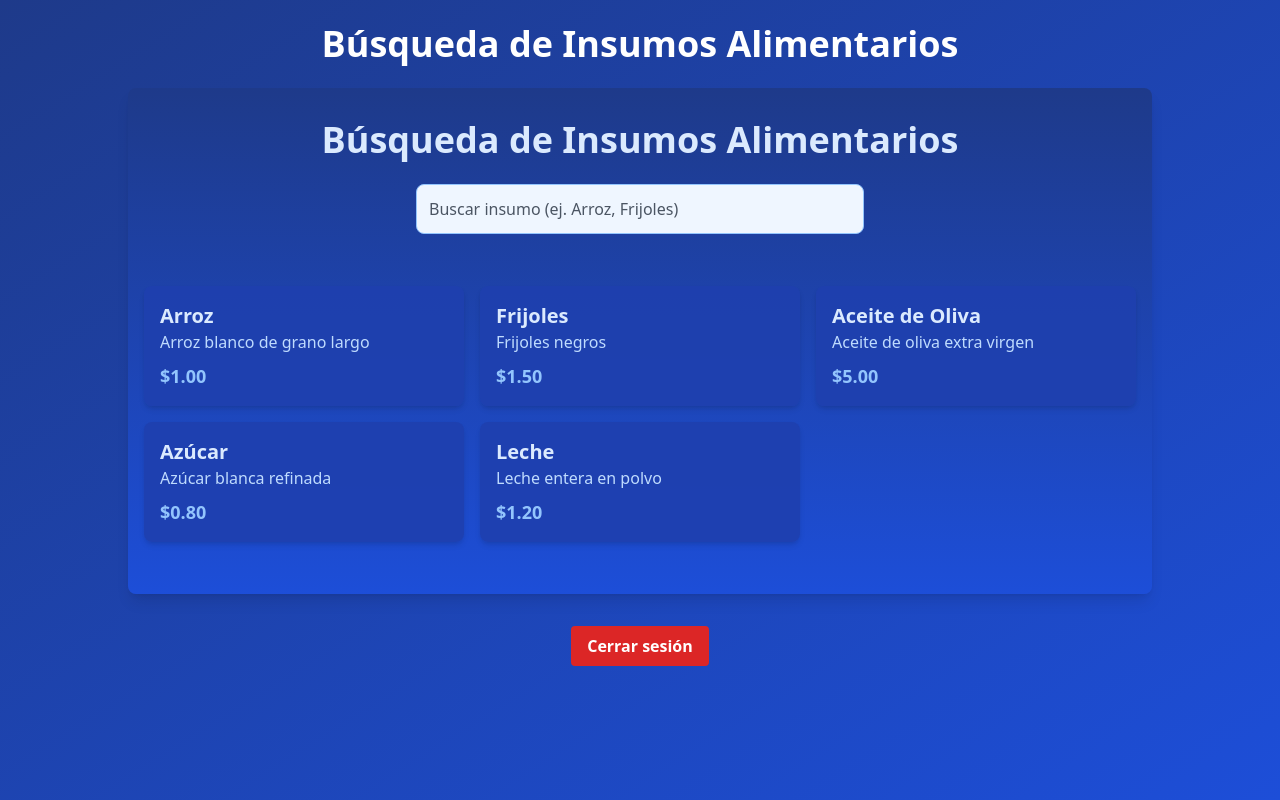
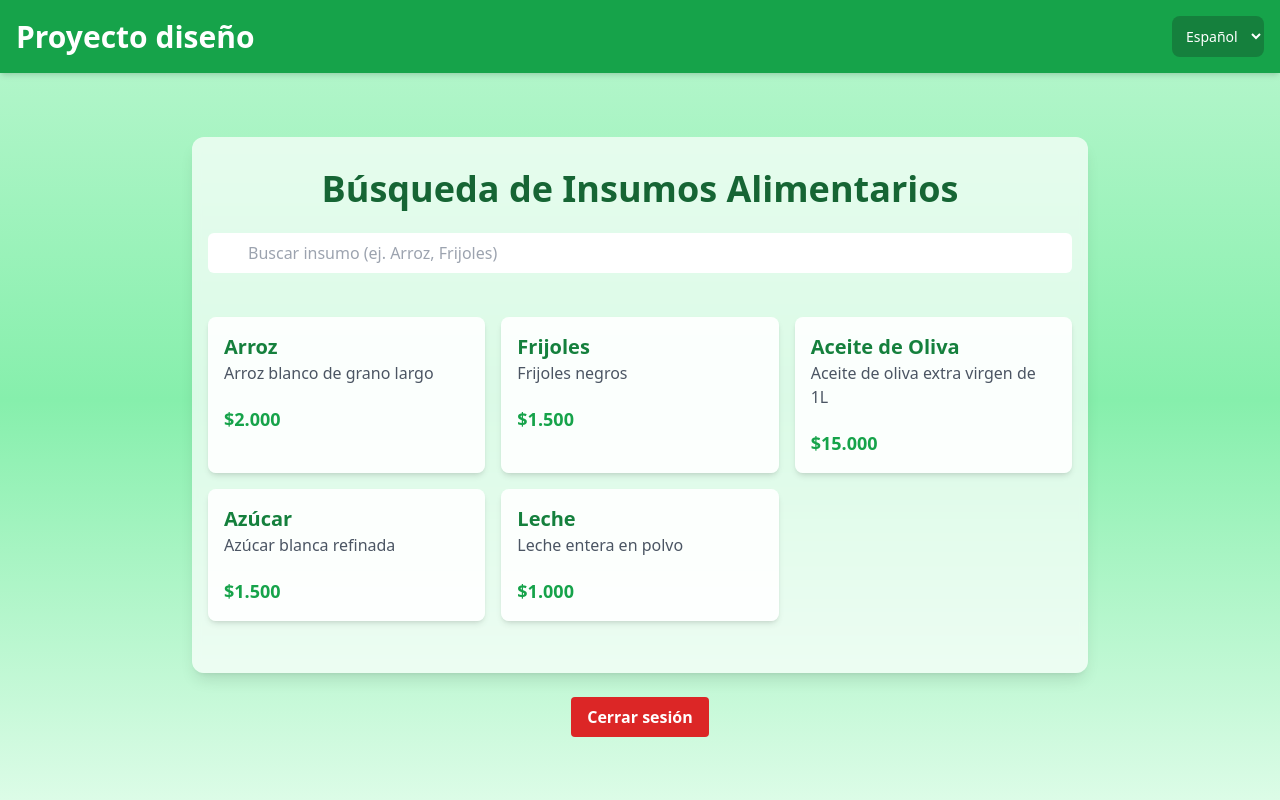
Before and after one commit to Mlastra02/ProyectoDiseno, a Next.js app: page / in a window 1280 px wide. Built offline with nearby package versions, Linux system fonts and the light colour scheme; sample sign-in values are in the browser's storage.

Commit message:
mejora en la UX

```diff
--- a/src/components/BusquedaInsumos.js
+++ b/src/components/BusquedaInsumos.js
@@ -1,5 +1,5 @@
 // src/components/BusquedaInsumos.js
-import { useState } from 'react';
+import { useState } from "react";
 
 const translations = {
   es: {
@@ -14,15 +14,40 @@ const translations = {
   },
 };
 
-export default function BusquedaInsumos({ language = 'es' }) {
-  const [searchTerm, setSearchTerm] = useState('');
+export default function BusquedaInsumos({ language = "es" }) {
+  const [searchTerm, setSearchTerm] = useState("");
   const [filteredItems, setFilteredItems] = useState([]);
   const [items] = useState([
-    { id: 1, name: "Arroz", price: "$1.00", description: "Arroz blanco de grano largo" },
-    { id: 2, name: "Frijoles", price: "$1.50", description: "Frijoles negros" },
-    { id: 3, name: "Aceite de Oliva", price: "$5.00", description: "Aceite de oliva extra virgen" },
-    { id: 4, name: "Azúcar", price: "$0.80", description: "Azúcar blanca refinada" },
-    { id: 5, name: "Leche", price: "$1.20", description: "Leche entera en polvo" },
+    {
+      id: 1,
+      name: "Arroz",
+      price: "$2.000",
+      description: "Arroz blanco de grano largo",
+    },
+    {
+      id: 2,
+      name: "Frijoles",
+      price: "$1.500",
+      description: "Frijoles negros",
+    },
+    {
+      id: 3,
+      name: "Aceite de Oliva",
+      price: "$15.000",
+      description: "Aceite de oliva extra virgen de 1L",
+    },
+    {
+      id: 4,
+      name: "Azúcar",
+      price: "$1.500",
+      description: "Azúcar blanca refinada",
+    },
+    {
+      id: 5,
+      name: "Leche",
+      price: "$1.000",
+      description: "Leche entera en polvo",
+    },
   ]);
 
   const t = translations[language];
@@ -31,37 +56,48 @@ export default function BusquedaInsumos({ language = 'es' }) {
     const query = event.target.value.toLowerCase();
     setSearchTerm(query);
     if (query) {
-      setFilteredItems(items.filter(item => item.name.toLowerCase().includes(query)));
+      setFilteredItems(
+        items.filter((item) => item.name.toLowerCase().includes(query))
+      );
     } else {
       setFilteredItems([]);
     }
   };
 
   return (
-    <section className="w-full max-w-5xl text-center py-8 px-4 bg-gradient-to-b from-blue-900 to-blue-700 text-white rounded-lg shadow-lg">
-      <h2 className="text-3xl md:text-4xl font-extrabold mb-6 text-blue-100">
+    <section className="w-full max-w-4xl p-8 px-4 text-center backdrop-blur-sm bg-white/70 rounded-xl shadow-lg">
+      <h2 className="text-3xl md:text-4xl font-bold mb-6 text-green-800">
         {t.title}
       </h2>
-      <div className="mb-8">
+      <div className="mb-6 relative">
         <input
           type="text"
           placeholder={t.placeholder}
           value={searchTerm}
           onChange={handleSearch}
-          className="w-full max-w-md p-3 border border-blue-300 bg-blue-50 text-gray-800 placeholder-gray-600 rounded-lg focus:outline-none focus:ring-2 focus:ring-blue-500"
+          className="pl-10 pr-4 py-2 w-full border-green-300 focus:border-green-500 focus:ring focus:ring-green-200 focus:ring-opacity-50 rounded-md"
         />
       </div>
       <div className="grid gap-4 grid-cols-1 sm:grid-cols-2 lg:grid-cols-3 py-5">
         {(filteredItems.length > 0 ? filteredItems : items).map((item) => (
-          <div key={item.id} className="p-4 bg-blue-800 bg-opacity-90 rounded-lg shadow-md text-left">
-            <h3 className="text-xl font-semibold text-blue-100">{item.name}</h3>
-            <p className="text-md text-blue-200">{item.description}</p>
-            <p className="text-lg font-bold text-blue-300 mt-2">{item.price}</p>
+          <div
+            key={item.id}
+            className="p-4 bg-white bg-opacity-90 rounded-lg shadow-md text-left hover:shadow-lg transition duration-300"
+          >
+            <h3 className="text-xl font-semibold text-green-700">
+              {item.name}
+            </h3>
+            <p className="text-md text-gray-600">{item.description}</p>
+            <p className="text-lg font-bold text-green-600 mt-5">
+              {item.price}
+            </p>
           </div>
         ))}
       </div>
       {filteredItems.length === 0 && searchTerm && (
-        <p className="text-md text-red-400 mt-4">{t.noResults} "{searchTerm}"</p>
+        <p className="text-md text-red-400 mt-4">
+          {t.noResults} "{searchTerm}"
+        </p>
       )}
     </section>
   );
--- a/src/pages/api/login.js
+++ b/src/pages/api/login.js
@@ -1,32 +1,38 @@
 // src/pages/api/login.js
-import bcrypt from 'bcrypt';
-import jwt from 'jsonwebtoken';
-import ExcelJS from 'exceljs';
-import path from 'path';
-import fs from 'fs';
+import bcrypt from "bcrypt";
+import jwt from "jsonwebtoken";
+import ExcelJS from "exceljs";
+import path from "path";
+import fs from "fs";
 
 export default async function handler(req, res) {
-  if (req.method !== 'POST') {
-    return res.status(405).json({ message: 'Método no permitido' });
+  if (req.method !== "POST") {
+    return res.status(405).json({ message: "Método no permitido" });
   }
 
   const { username, password } = req.body;
   if (!username || !password) {
-    return res.status(400).json({ message: 'Nombre de usuario y contraseña son requeridos' });
+    return res
+      .status(400)
+      .json({ message: "Nombre de usuario y contraseña son requeridos" });
   }
 
-  const filePath = path.resolve(process.cwd(), 'usuarios.xlsx');
+  const filePath = path.resolve(process.cwd(), "usuarios.xlsx");
   const workbook = new ExcelJS.Workbook();
 
   if (!fs.existsSync(filePath)) {
-    return res.status(404).json({ message: 'Base de datos de usuarios no encontrada' });
+    return res
+      .status(404)
+      .json({ message: "Base de datos de usuarios no encontrada" });
   }
 
   await workbook.xlsx.readFile(filePath);
-  const worksheet = workbook.getWorksheet('Usuarios');
+  const worksheet = workbook.getWorksheet("Usuarios");
 
   if (!worksheet) {
-    return res.status(404).json({ message: 'Hoja de cálculo "Usuarios" no encontrada en el archivo Excel' });
+    return res.status(404).json({
+      message: 'Hoja de cálculo "Usuarios" no encontrada en el archivo Excel',
+    });
   }
 
   let foundUser = null;
@@ -42,14 +48,18 @@ export default async function handler(req, res) {
   });
 
   if (!foundUser) {
-    return res.status(404).json({ message: 'Usuario no encontrado' });
+    return res.status(404).json({ message: "Usuario no encontrado" });
   }
 
   const isMatch = await bcrypt.compare(password, foundUser.passwordHash);
   if (!isMatch) {
-    return res.status(401).json({ message: 'Credenciales inválidas' });
+    return res.status(401).json({ message: "Credenciales inválidas" });
   }
 
-  const token = jwt.sign({ username: foundUser.username }, process.env.JWT_SECRET, { expiresIn: '1h' });
-  res.status(200).json({ token, message: 'Inicio de sesión exitoso' });
+  const token = jwt.sign(
+    { username: foundUser.username },
+    process.env.JWT_SECRET,
+    { expiresIn: "1h" }
+  );
+  res.status(200).json({ token, message: "Inicio de sesión exitoso" });
 }
--- a/src/pages/index.js
+++ b/src/pages/index.js
@@ -1,9 +1,9 @@
 // src/pages/index.js
-import Head from 'next/head';
+import Head from "next/head";
 import BusquedaInsumos from "../components/BusquedaInsumos";
 import FormularioContacto from "../components/FormularioContacto";
 import { useEffect, useState } from "react";
-import { useRouter } from 'next/router';
+import { useRouter } from "next/router";
 
 export default function Home() {
   const [language, setLanguage] = useState("es");
@@ -14,7 +14,7 @@ export default function Home() {
     const token = localStorage.getItem("token");
 
     if (!token) {
-      router.push('/login');
+      router.push("/login");
     } else {
       // Cargar el idioma almacenado en localStorage
       const storedLanguage = localStorage.getItem("language");
@@ -47,20 +47,45 @@ export default function Home() {
   return (
     <>
       <Head>
-        <title>{language === 'es' ? 'Búsqueda de Insumos Alimentarios' : 'Food Supplies Search'}</title>
-        <meta name="description" content={language === 'es' ? 'Encuentra insumos alimentarios de supermercado o negocio.' : 'Find food supplies from the supermarket or store.'} />
+        <title>
+          {language === "es"
+            ? "Búsqueda de Insumos Alimentarios"
+            : "Food Supplies Search"}
+        </title>
+        <meta
+          name="description"
+          content={
+            language === "es"
+              ? "Encuentra insumos alimentarios de supermercado o negocio."
+              : "Find food supplies from the supermarket or store."
+          }
+        />
       </Head>
-      <div className="min-h-screen bg-gradient-to-br from-blue-900 to-blue-700 text-white flex flex-col items-center p-6">
-        <h1 className="text-4xl font-semibold mb-6">
-          {language === 'es' ? 'Búsqueda de Insumos Alimentarios' : 'Food Supplies Search'}
-        </h1>
+      <div className="min-h-screen bg-gradient-to-b from-green-200 via-green-300 to-green-100 flex flex-col">
+        <header className="bg-green-600 p-4 text-white shadow-md">
+          <div className="mx-auto flex justify-between items-center">
+            <h1 className="text-3xl font-bold">Proyecto diseño</h1>
+            <select
+              value={language}
+              onChange={(e) => setLanguage(e.target.value)}
+              className="bg-green-700 hover:bg-green-800 text-sm rounded-lg focus:ring-blue-500 block p-2.5 "
+            >
+              <option value="es">Español</option>
+              <option value="en">English</option>
+            </select>
+          </div>
+        </header>
+        <main className="flex-grow flex flex-col items-center justify-center p-4 space-y-6">
+          <BusquedaInsumos language={language} />
 
-        <BusquedaInsumos language={language} />
-
-        {/* Botón de Cerrar Sesión */}
-        <button onClick={handleLogout} className="mt-8 px-4 py-2 bg-red-600 text-white font-semibold rounded hover:bg-red-700 transition duration-300">
-          {language === 'es' ? 'Cerrar sesión' : 'Logout'}
-        </button>
+          {/* Botón de Cerrar Sesión */}
+          <button
+            onClick={handleLogout}
+            className="mt-8 px-4 py-2 bg-red-600 text-white font-semibold rounded hover:bg-red-700 transition duration-300"
+          >
+            {language === "es" ? "Cerrar sesión" : "Logout"}
+          </button>
+        </main>
       </div>
     </>
   );
```
